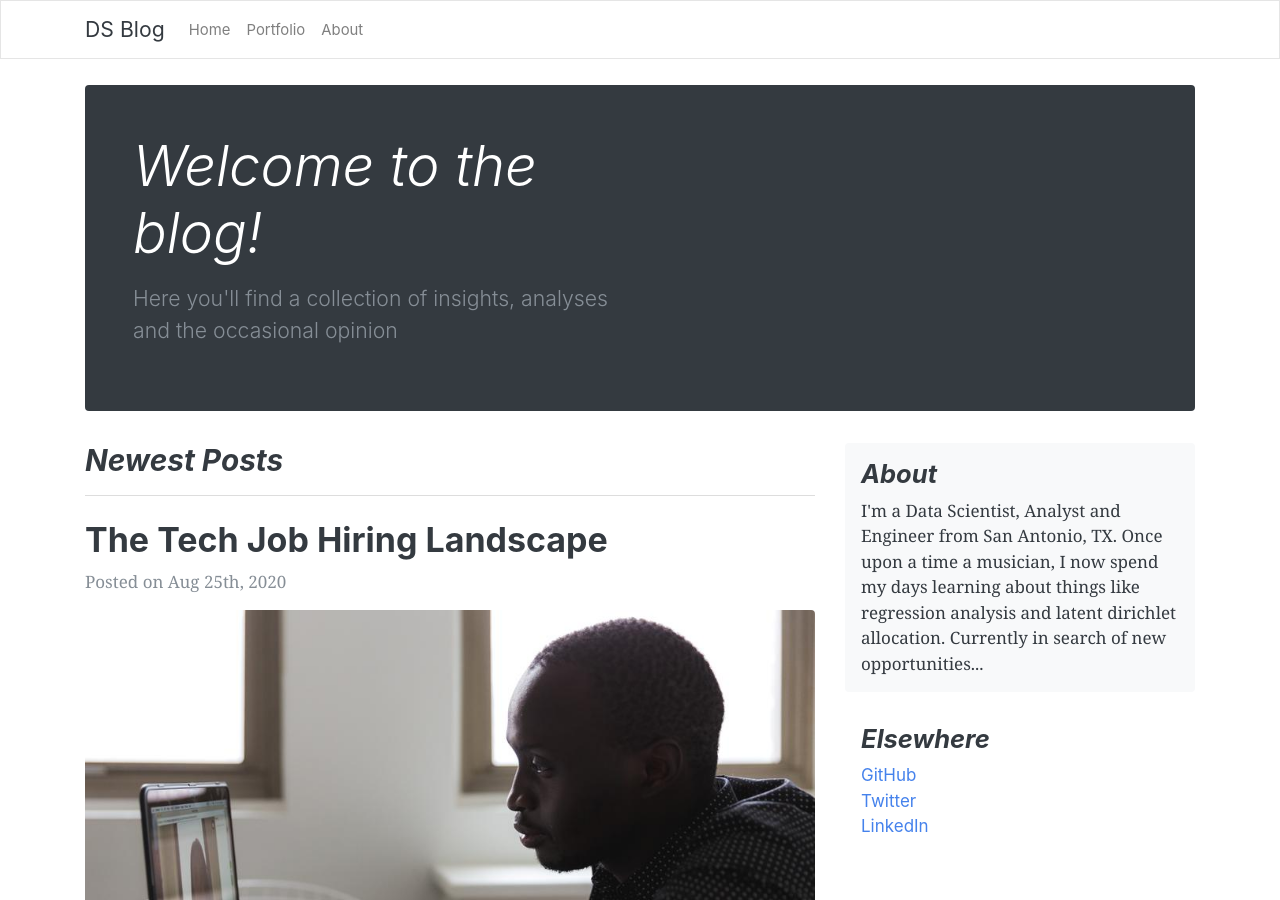
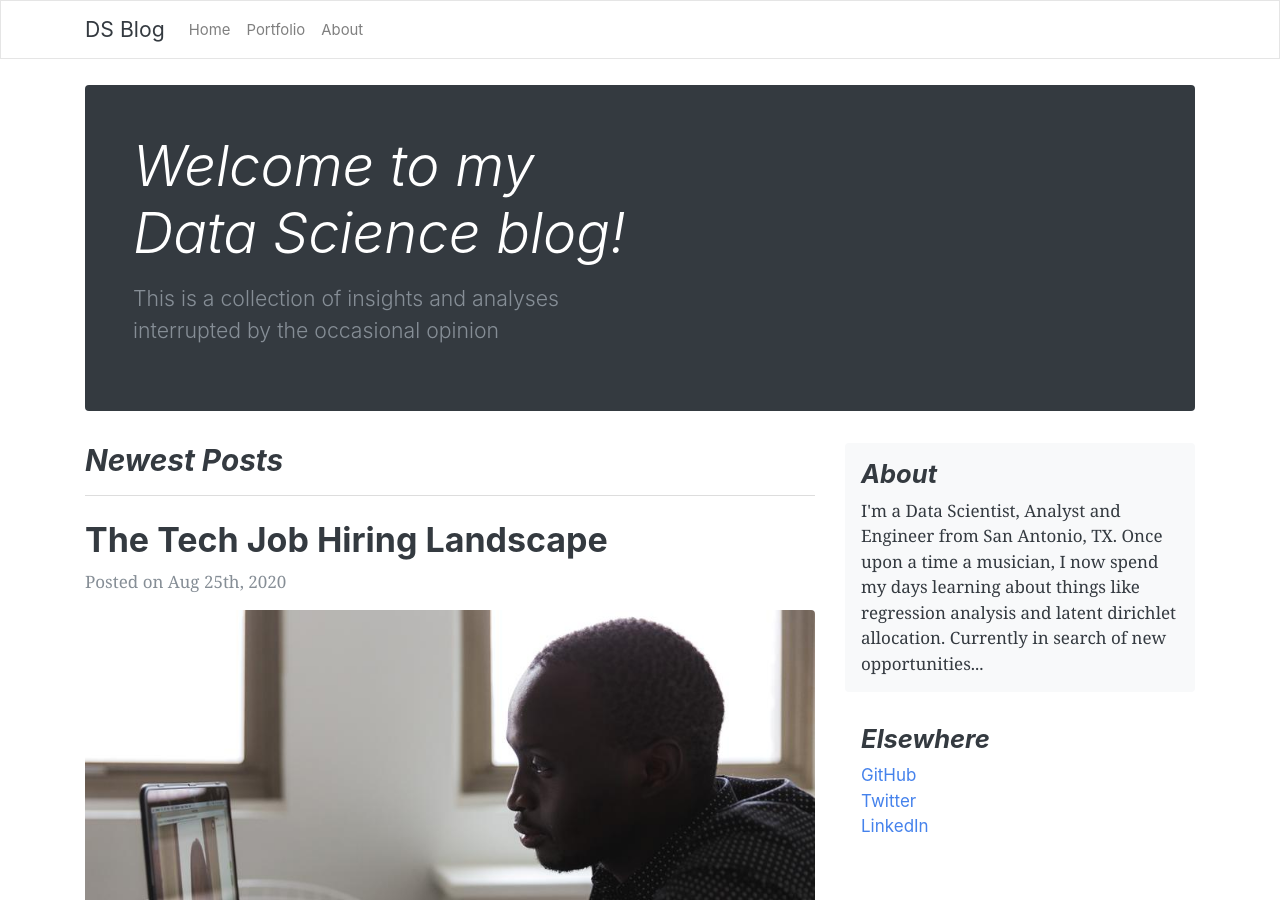
Before and after one commit to jose-marquez89/blog, a Jekyll site: the page built from index.html, in a window 1280 px wide and 900 px high. Built offline with Jekyll 4.4.1, drawn with Linux system fonts in a browser that asks for light colours; the list of posts is cut into pages by our own code.

Commit message:
changes banner message

```diff
--- a/_layouts/home.html
+++ b/_layouts/home.html
@@ -4,8 +4,8 @@ layout: base
 	<div class="page-header">
 		<div class="jumbotron p-3 p-md-5 text-white rounded bg-dark">
       <div class="col-md-6 px-0">
-        <h1 class="display-4 font-italic">Welcome to the blog!</h1>
-        <p class="lead my-3">Here you'll find a collection of insights, analyses and the occasional opinion</p>
+        <h1 class="display-4 font-italic">Welcome to my Data Science blog!</h1>
+        <p class="lead my-3">This is a collection of insights and analyses interrupted by the occasional opinion</p>
       </div>
     </div>
   </div>
```
